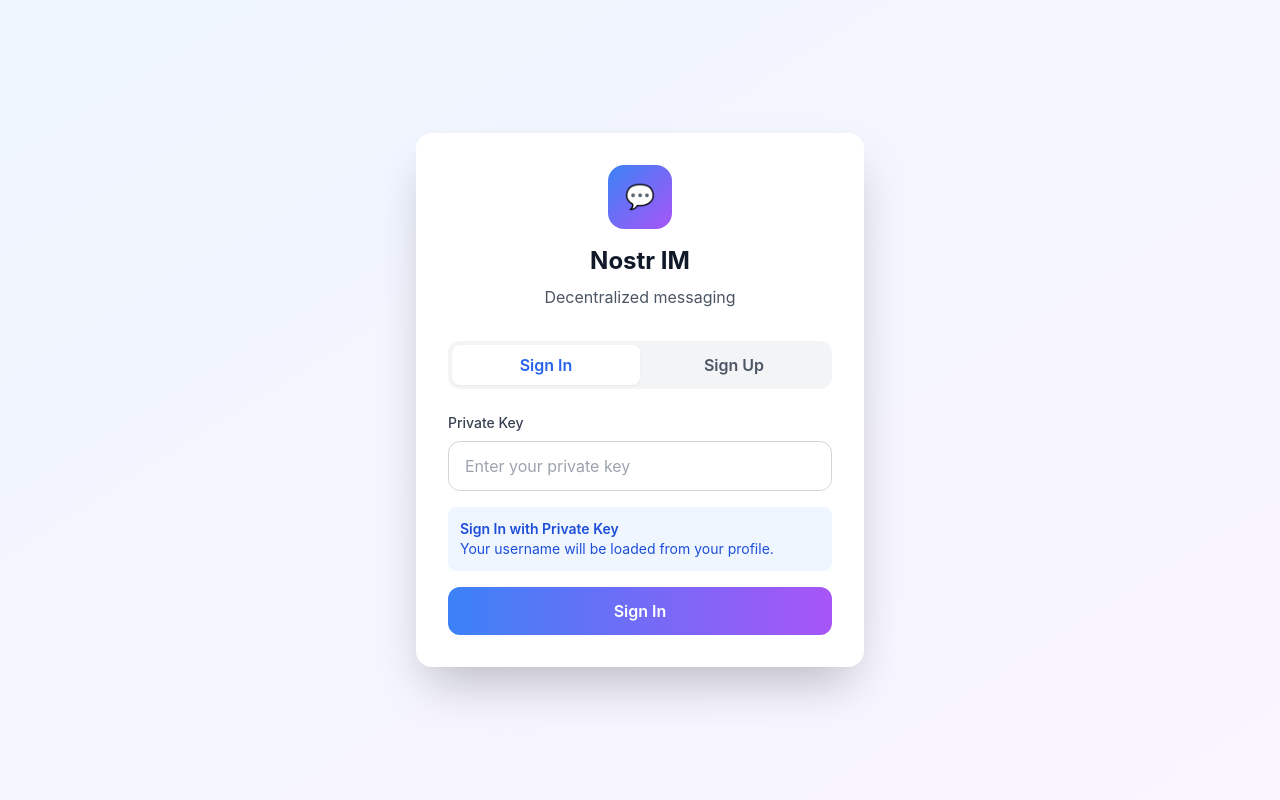
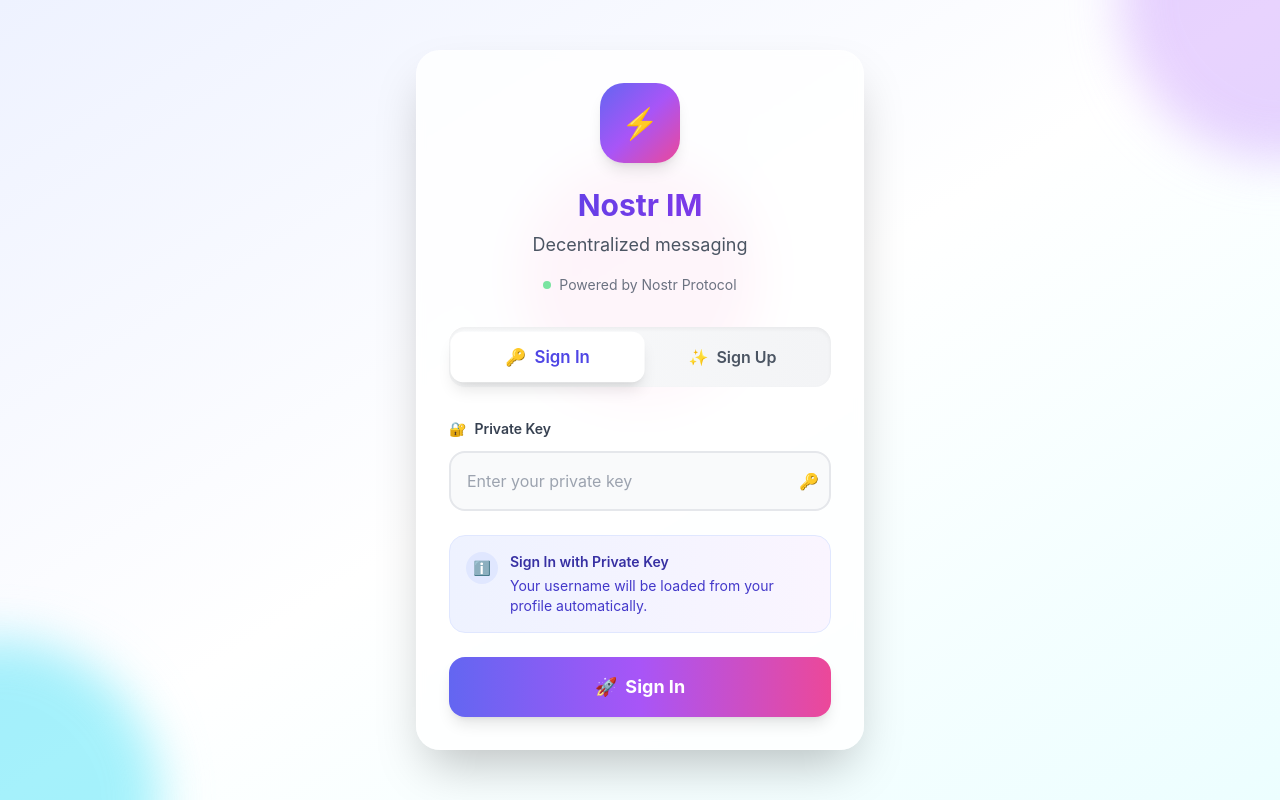
Before and after one commit to windbelike/my-nostr-im, a React (Vite) app: page / in a window 1280 px wide. Built offline with nearby package versions, Linux system fonts and the light colour scheme.

Commit message:
first beautify

```diff
--- a/src/App.tsx
+++ b/src/App.tsx
@@ -652,51 +652,72 @@ function App() {
 
   if (step === 'login') {
     return (
-      <div className="min-h-screen bg-gradient-to-br from-blue-50 to-purple-50 flex items-center justify-center p-4">
-        <div className="bg-white rounded-2xl shadow-2xl p-8 w-full max-w-md">
+      <div className="min-h-screen bg-gradient-to-br from-indigo-50 via-white to-cyan-50 flex items-center justify-center p-4 relative overflow-hidden">
+        {/* 背景装饰 */}
+        <div className="absolute inset-0 overflow-hidden">
+          <div className="absolute -top-40 -right-40 w-80 h-80 bg-purple-300 rounded-full mix-blend-multiply filter blur-xl opacity-70 animate-pulse"></div>
+          <div className="absolute -bottom-40 -left-40 w-80 h-80 bg-cyan-300 rounded-full mix-blend-multiply filter blur-xl opacity-70 animate-pulse"></div>
+          <div className="absolute top-40 left-1/2 transform -translate-x-1/2 w-60 h-60 bg-pink-300 rounded-full mix-blend-multiply filter blur-xl opacity-70 animate-pulse"></div>
+        </div>
+
+        <div className="relative bg-white/80 backdrop-blur-sm rounded-3xl shadow-2xl p-8 w-full max-w-md border border-white/20">
           <div className="text-center mb-8">
-            <div className="w-16 h-16 bg-gradient-to-br from-blue-500 to-purple-500 rounded-2xl flex items-center justify-center mx-auto mb-4">
-              <span className="text-2xl">💬</span>
+            <div className="w-20 h-20 bg-gradient-to-br from-indigo-500 via-purple-500 to-pink-500 rounded-3xl flex items-center justify-center mx-auto mb-6 shadow-lg">
+              <span className="text-3xl">⚡</span>
             </div>
-            <h1 className="text-2xl font-bold text-gray-900 mb-2">Nostr IM</h1>
-            <p className="text-gray-600">Decentralized messaging</p>
+            <h1 className="text-3xl font-bold bg-gradient-to-r from-indigo-600 to-purple-600 bg-clip-text text-transparent mb-2">
+              Nostr IM
+            </h1>
+            <p className="text-gray-600 text-lg">Decentralized messaging</p>
+            <div className="mt-4 flex items-center justify-center space-x-2">
+              <div className="w-2 h-2 bg-green-400 rounded-full animate-pulse"></div>
+              <span className="text-sm text-gray-500">Powered by Nostr Protocol</span>
+            </div>
           </div>
 
           {/* 模式选择 */}
-          <div className="flex mb-6 bg-gray-100 rounded-xl p-1">
+          <div className="flex mb-8 bg-gradient-to-r from-gray-50 to-gray-100 rounded-2xl p-1.5 shadow-inner">
             <button
               onClick={() => setLoginMode('signin')}
-              className={`flex-1 py-2 px-4 rounded-lg font-semibold transition-all ${
+              className={`flex-1 py-3 px-6 rounded-xl font-semibold transition-all duration-300 ${
                 loginMode === 'signin'
-                  ? 'bg-white text-blue-600 shadow-sm'
-                  : 'text-gray-600 hover:text-gray-900'
+                  ? 'bg-white text-indigo-600 shadow-lg transform scale-105'
+                  : 'text-gray-600 hover:text-gray-900 hover:bg-white/50'
               }`}
             >
-              Sign In
+              <span className="flex items-center justify-center space-x-2">
+                <span>🔑</span>
+                <span>Sign In</span>
+              </span>
             </button>
             <button
               onClick={() => setLoginMode('signup')}
-              className={`flex-1 py-2 px-4 rounded-lg font-semibold transition-all ${
+              className={`flex-1 py-3 px-6 rounded-xl font-semibold transition-all duration-300 ${
                 loginMode === 'signup'
-                  ? 'bg-white text-blue-600 shadow-sm'
-                  : 'text-gray-600 hover:text-gray-900'
+                  ? 'bg-white text-indigo-600 shadow-lg transform scale-105'
+                  : 'text-gray-600 hover:text-gray-900 hover:bg-white/50'
               }`}
             >
-              Sign Up
+              <span className="flex items-center justify-center space-x-2">
+                <span>✨</span>
+                <span>Sign Up</span>
+              </span>
             </button>
           </div>
 
           {loginMode === 'signin' ? (
             // Sign In 表单
-            <div className="space-y-4">
-              <div>
-                <label className="block text-sm font-medium text-gray-700 mb-2">
+            <div className="space-y-6">
+              <div className="space-y-2">
+                <label className="block text-sm font-semibold text-gray-700 mb-3 flex items-center">
+                  <span className="mr-2">🔐</span>
                   Private Key
                 </label>
+                <div className="relative">
                   <input
                     type="password"
                     placeholder="Enter your private key"
-                  className="w-full px-4 py-3 border border-gray-300 rounded-xl focus:ring-2 focus:ring-blue-500 focus:border-transparent"
+                    className="w-full px-4 py-4 border-2 border-gray-200 rounded-2xl focus:ring-4 focus:ring-indigo-100 focus:border-indigo-400 transition-all duration-300 bg-gray-50 focus:bg-white"
                     onKeyPress={(e) => {
                       if (e.key === 'Enter') {
                         const privateKey = (document.querySelector('input[placeholder="Enter your private key"]') as HTMLInputElement)?.value;
@@ -706,13 +727,30 @@ function App() {
                       }
                     }}
                   />
+                  <div className="absolute inset-y-0 right-0 pr-3 flex items-center">
+                    <span className="text-gray-400">🔑</span>
                   </div>
-              <div className="p-3 bg-blue-50 rounded-lg">
-                <p className="text-sm text-blue-700">
-                  <span className="font-semibold">Sign In with Private Key</span><br />
-                  Your username will be loaded from your profile.
+                </div>
+              </div>
+
+              <div className="p-4 bg-gradient-to-r from-indigo-50 to-purple-50 rounded-2xl border border-indigo-100">
+                <div className="flex items-start space-x-3">
+                  <div className="flex-shrink-0">
+                    <div className="w-8 h-8 bg-indigo-100 rounded-full flex items-center justify-center">
+                      <span className="text-indigo-600 text-sm">ℹ️</span>
+                    </div>
+                  </div>
+                  <div>
+                    <p className="text-sm font-semibold text-indigo-800 mb-1">
+                      Sign In with Private Key
+                    </p>
+                    <p className="text-sm text-indigo-700">
+                      Your username will be loaded from your profile automatically.
                     </p>
                   </div>
+                </div>
+              </div>
+
               <button
                 onClick={() => {
                   const privateKey = (document.querySelector('input[placeholder="Enter your private key"]') as HTMLInputElement)?.value;
@@ -720,22 +758,25 @@ function App() {
                     handleSignIn(privateKey.trim());
                   }
                 }}
-                className="w-full bg-gradient-to-r from-blue-500 to-purple-500 text-white py-3 px-6 rounded-xl font-semibold hover:from-blue-600 hover:to-purple-600 transition-all duration-200"
+                className="w-full bg-gradient-to-r from-indigo-500 via-purple-500 to-pink-500 text-white py-4 px-6 rounded-2xl font-bold text-lg shadow-lg hover:shadow-xl transform hover:scale-105 transition-all duration-300 flex items-center justify-center space-x-2"
               >
-                Sign In
+                <span>🚀</span>
+                <span>Sign In</span>
               </button>
             </div>
           ) : (
             // Sign Up 表单
-            <div className="space-y-4">
-              <div>
-                <label className="block text-sm font-medium text-gray-700 mb-2">
+            <div className="space-y-6">
+              <div className="space-y-2">
+                <label className="block text-sm font-semibold text-gray-700 mb-3 flex items-center">
+                  <span className="mr-2">👤</span>
                   Username
                 </label>
+                <div className="relative">
                   <input
                     type="text"
                     placeholder="Choose a username"
-                  className="w-full px-4 py-3 border border-gray-300 rounded-xl focus:ring-2 focus:ring-blue-500 focus:border-transparent"
+                    className="w-full px-4 py-4 border-2 border-gray-200 rounded-2xl focus:ring-4 focus:ring-green-100 focus:border-green-400 transition-all duration-300 bg-gray-50 focus:bg-white"
                     onKeyPress={(e) => {
                       if (e.key === 'Enter') {
                         const name = (document.querySelector('input[placeholder="Choose a username"]') as HTMLInputElement)?.value;
@@ -745,13 +786,30 @@ function App() {
                       }
                     }}
                   />
+                  <div className="absolute inset-y-0 right-0 pr-3 flex items-center">
+                    <span className="text-gray-400">✨</span>
                   </div>
-              <div className="p-3 bg-blue-50 rounded-lg">
-                <p className="text-sm text-blue-700">
-                  <span className="font-semibold">New to Nostr?</span><br />
-                  We'll generate a new private key for you. Make sure to save it!
+                </div>
+              </div>
+
+              <div className="p-4 bg-gradient-to-r from-green-50 to-emerald-50 rounded-2xl border border-green-100">
+                <div className="flex items-start space-x-3">
+                  <div className="flex-shrink-0">
+                    <div className="w-8 h-8 bg-green-100 rounded-full flex items-center justify-center">
+                      <span className="text-green-600 text-sm">🆕</span>
+                    </div>
+                  </div>
+                  <div>
+                    <p className="text-sm font-semibold text-green-800 mb-1">
+                      New to Nostr?
+                    </p>
+                    <p className="text-sm text-green-700">
+                      We'll generate a new private key for you. Make sure to save it securely!
                     </p>
                   </div>
+                </div>
+              </div>
+
               <button
                 onClick={() => {
                   const name = (document.querySelector('input[placeholder="Choose a username"]') as HTMLInputElement)?.value;
@@ -759,9 +817,10 @@ function App() {
                     handleSignUp(name.trim());
                   }
                 }}
-                className="w-full bg-gradient-to-r from-green-500 to-blue-500 text-white py-3 px-6 rounded-xl font-semibold hover:from-green-600 hover:to-blue-600 transition-all duration-200"
+                className="w-full bg-gradient-to-r from-green-500 via-emerald-500 to-teal-500 text-white py-4 px-6 rounded-2xl font-bold text-lg shadow-lg hover:shadow-xl transform hover:scale-105 transition-all duration-300 flex items-center justify-center space-x-2"
               >
-                Create Account
+                <span>✨</span>
+                <span>Create Account</span>
               </button>
             </div>
           )}
@@ -771,37 +830,101 @@ function App() {
   }
 
   return (
-    <div className="h-screen bg-gray-50 flex">
+    <div className="h-screen bg-gradient-to-br from-slate-50 via-blue-50 to-indigo-50 flex">
       {/* Sidebar */}
-      <div className="w-80 bg-white border-r border-gray-200 flex flex-col">
-        <div className="p-4 border-b border-gray-200">
-          <h1 className="text-xl font-bold text-gray-900">Nostr IM</h1>
-          <p className="text-sm text-gray-600">Welcome, {user?.name}</p>
-          <p className="text-xs text-gray-500 font-mono break-all">
-            {user?.pubkey}
-          </p>
-          <div className="mt-2 p-2 bg-blue-50 rounded-lg">
-            <p className="text-xs text-blue-700 font-semibold">当前渠道</p>
-            <p className="text-xs text-blue-600 font-mono">{getChannelId()}</p>
+      <div className="w-80 bg-white/80 backdrop-blur-sm border-r border-white/20 flex flex-col shadow-xl">
+        <div className="p-6 border-b border-gray-200/50 bg-gradient-to-r from-indigo-500 to-purple-600 text-white">
+          <div className="flex items-center space-x-3 mb-4">
+            <div className="w-10 h-10 bg-white/20 rounded-xl flex items-center justify-center">
+              <span className="text-xl">⚡</span>
             </div>
-           <div className="flex items-center gap-2 mt-2">
-             <div className="w-2 h-2 bg-green-500 rounded-full"></div>
-             <span className="text-xs text-green-600">Connected to {wsConnections.length} relays</span>
+            <div>
+              <h1 className="text-xl font-bold">Nostr IM</h1>
+              <p className="text-indigo-100 text-sm">Decentralized Chat</p>
             </div>
           </div>
 
-        <div className="flex-1 p-4">
+          <div className="bg-white/10 rounded-xl p-4 backdrop-blur-sm">
+            <div className="flex items-center space-x-3 mb-3">
+              <div className="w-8 h-8 bg-white/20 rounded-full flex items-center justify-center">
+                <span className="text-sm">👤</span>
+              </div>
+              <div className="flex-1 min-w-0">
+                <p className="font-semibold text-white truncate">{user?.name}</p>
+                <p className="text-indigo-200 text-xs truncate">
+                  {user?.pubkey?.substring(0, 16)}...
+                </p>
+              </div>
+            </div>
+
             <div className="space-y-2">
-            <div className="p-3 bg-blue-50 rounded-lg">
-              <h3 className="font-semibold text-gray-900">Demo Chat</h3>
+              <div className="bg-white/10 rounded-lg p-2">
+                <p className="text-xs text-indigo-200 font-semibold mb-1">Current Channel</p>
+                <p className="text-xs text-white font-mono break-all">{getChannelId()}</p>
+              </div>
+
+              <div className="flex items-center space-x-2">
+                <div className="w-2 h-2 bg-green-400 rounded-full animate-pulse"></div>
+                <span className="text-xs text-indigo-200">
+                  Connected to {wsConnections.length} relays
+                </span>
+              </div>
+            </div>
+          </div>
+        </div>
+
+        <div className="flex-1 p-6">
+          <div className="space-y-4">
+            <div className="p-4 bg-gradient-to-r from-blue-50 to-indigo-50 rounded-2xl border border-blue-100">
+              <div className="flex items-center space-x-3 mb-2">
+                <div className="w-8 h-8 bg-blue-100 rounded-full flex items-center justify-center">
+                  <span className="text-blue-600 text-sm">💬</span>
+                </div>
+                <div>
+                  <h3 className="font-bold text-gray-900">Demo Chat</h3>
                   <p className="text-sm text-gray-600">Your conversation</p>
                 </div>
-            <div className="p-3 bg-gray-50 rounded-lg">
-              <h4 className="font-semibold text-gray-900 text-sm">Nostr Info</h4>
-              <p className="text-xs text-gray-600">Messages are sent via Nostr protocol</p>
-              <p className="text-xs text-gray-500 mt-1">
-                {messages.length} message{messages.length !== 1 ? 's' : ''} sent
-              </p>
+              </div>
+            </div>
+
+            <div className="p-4 bg-gradient-to-r from-gray-50 to-slate-50 rounded-2xl border border-gray-100">
+              <div className="flex items-center space-x-3 mb-3">
+                <div className="w-8 h-8 bg-gray-100 rounded-full flex items-center justify-center">
+                  <span className="text-gray-600 text-sm">⚡</span>
+                </div>
+                <div>
+                  <h4 className="font-bold text-gray-900 text-sm">Nostr Protocol</h4>
+                  <p className="text-xs text-gray-600">Decentralized messaging</p>
+                </div>
+              </div>
+
+              <div className="space-y-2">
+                <div className="flex justify-between items-center">
+                  <span className="text-xs text-gray-500">Messages</span>
+                  <span className="text-xs font-semibold text-gray-700">
+                    {messages.length}
+                  </span>
+                </div>
+                <div className="flex justify-between items-center">
+                  <span className="text-xs text-gray-500">Status</span>
+                  <span className="text-xs font-semibold text-green-600 flex items-center">
+                    <div className="w-2 h-2 bg-green-400 rounded-full mr-1"></div>
+                    Online
+                  </span>
+                </div>
+              </div>
+            </div>
+
+            <div className="p-4 bg-gradient-to-r from-purple-50 to-pink-50 rounded-2xl border border-purple-100">
+              <div className="flex items-center space-x-3">
+                <div className="w-8 h-8 bg-purple-100 rounded-full flex items-center justify-center">
+                  <span className="text-purple-600 text-sm">🔒</span>
+                </div>
+                <div>
+                  <h4 className="font-bold text-gray-900 text-sm">Privacy</h4>
+                  <p className="text-xs text-gray-600">End-to-end encrypted</p>
+                </div>
+              </div>
             </div>
           </div>
         </div>
@@ -810,21 +933,35 @@ function App() {
       {/* Chat Area */}
       <div className="flex-1 flex flex-col">
         {/* Chat Header */}
-        <div className="bg-white border-b border-gray-200 p-4">
-          <h2 className="text-lg font-semibold text-gray-900">渠道聊天</h2>
-          <p className="text-sm text-gray-600">与同网站用户聊天</p>
+        <div className="bg-white/80 backdrop-blur-sm border-b border-white/20 p-6 shadow-sm">
+          <div className="flex items-center space-x-4">
+            <div className="w-12 h-12 bg-gradient-to-r from-indigo-500 to-purple-500 rounded-2xl flex items-center justify-center shadow-lg">
+              <span className="text-white text-xl">💬</span>
+            </div>
+            <div>
+              <h2 className="text-xl font-bold text-gray-900">Channel Chat</h2>
+              <p className="text-sm text-gray-600">Connect with users on the same website</p>
+            </div>
+          </div>
         </div>
 
         {/* Messages */}
-        <div className="flex-1 overflow-y-auto p-4 space-y-4">
+        <div className="flex-1 overflow-y-auto p-6 space-y-6 bg-gradient-to-b from-transparent to-gray-50/30">
           {messages.length === 0 ? (
-            <div className="flex items-center justify-center h-full text-gray-500">
-              <div className="text-center">
-                <div className="w-16 h-16 bg-gray-100 rounded-full flex items-center justify-center mx-auto mb-4">
-                  <span className="text-2xl">💬</span>
+            <div className="flex items-center justify-center h-full">
+              <div className="text-center max-w-md">
+                <div className="w-24 h-24 bg-gradient-to-r from-indigo-100 to-purple-100 rounded-3xl flex items-center justify-center mx-auto mb-6 shadow-lg">
+                  <span className="text-4xl">💬</span>
                 </div>
-                <h3 className="text-lg font-semibold mb-2">No messages yet</h3>
-                <p>Start the conversation by sending your first message</p>
+                <h3 className="text-2xl font-bold text-gray-800 mb-3">Welcome to Nostr IM</h3>
+                <p className="text-gray-600 mb-6">Start the conversation by sending your first message</p>
+                <div className="flex items-center justify-center space-x-2 text-sm text-gray-500">
+                  <span>🔒</span>
+                  <span>End-to-end encrypted</span>
+                  <span>•</span>
+                  <span>⚡</span>
+                  <span>Decentralized</span>
+                </div>
               </div>
             </div>
           ) : (
@@ -835,32 +972,39 @@ function App() {
                const shortPubkey = msg.sender.substring(0, 8) + '...';
 
                return (
-                 <div key={msg.id} className={`flex ${isOwnMessage ? 'justify-end' : 'justify-start'}`}>
-                   <div className={`px-4 py-2 rounded-2xl max-w-xs ${
+                 <div key={msg.id} className={`flex ${isOwnMessage ? 'justify-end' : 'justify-start'} group`}>
+                   <div className={`max-w-md px-5 py-3 rounded-3xl shadow-lg transition-all duration-200 hover:shadow-xl ${
                      isOwnMessage
-                       ? 'bg-blue-500 text-white'
-                       : 'bg-gray-200 text-gray-900'
+                       ? 'bg-gradient-to-r from-indigo-500 to-purple-500 text-white rounded-br-lg'
+                       : 'bg-white text-gray-900 border border-gray-100 rounded-bl-lg'
                    }`}>
                      {!isOwnMessage && (
-                       <div className="mb-1">
-                         <p className="text-xs font-semibold opacity-75">
+                       <div className="mb-2 flex items-center space-x-2">
+                         <div className="w-6 h-6 bg-gradient-to-r from-gray-400 to-gray-500 rounded-full flex items-center justify-center">
+                           <span className="text-white text-xs font-bold">
+                             {senderName.charAt(0).toUpperCase()}
+                           </span>
+                         </div>
+                         <div>
+                           <p className="text-xs font-semibold text-gray-700">
                              {senderName}
                            </p>
-                         <p className="text-xs opacity-60 font-mono">
+                           <p className="text-xs text-gray-500 font-mono">
                              {shortPubkey}
                            </p>
                          </div>
+                       </div>
                      )}
-                     <p className="text-sm">{msg.text}</p>
-                     <div className="flex items-center justify-between mt-1">
+                     <p className="text-sm leading-relaxed">{msg.text}</p>
+                     <div className="flex items-center justify-between mt-2">
                        <p className={`text-xs ${
-                         isOwnMessage ? 'text-blue-100' : 'text-gray-500'
+                         isOwnMessage ? 'text-indigo-100' : 'text-gray-500'
                        }`}>
                          {new Date(msg.time).toLocaleTimeString()}
                        </p>
                        <div className="flex items-center gap-1">
-                         <span className="text-xs">✓</span>
-                         <span className="text-xs">Nostr</span>
+                         <span className={`text-xs ${isOwnMessage ? 'text-indigo-200' : 'text-gray-400'}`}>✓</span>
+                         <span className={`text-xs ${isOwnMessage ? 'text-indigo-200' : 'text-gray-400'}`}>Nostr</span>
                        </div>
                      </div>
                    </div>
@@ -872,22 +1016,28 @@ function App() {
          </div>
 
         {/* Message Input */}
-        <div className="bg-white border-t border-gray-200 p-4">
-          <div className="flex gap-3">
+        <div className="bg-white/80 backdrop-blur-sm border-t border-white/20 p-6 shadow-lg">
+          <div className="flex gap-4">
+            <div className="flex-1 relative">
               <input
                 type="text"
                 value={newMessage}
                 onChange={(e) => setNewMessage(e.target.value)}
                 onKeyPress={(e) => e.key === 'Enter' && handleSendMessage()}
                 placeholder="Type a message..."
-              className="flex-1 px-4 py-3 border border-gray-300 rounded-xl focus:ring-2 focus:ring-blue-500 focus:border-transparent"
+                className="w-full px-6 py-4 border-2 border-gray-200 rounded-2xl focus:ring-4 focus:ring-indigo-100 focus:border-indigo-400 transition-all duration-300 bg-gray-50 focus:bg-white text-gray-900 placeholder-gray-500"
               />
+              <div className="absolute inset-y-0 right-0 pr-4 flex items-center">
+                <span className="text-gray-400">💬</span>
+              </div>
+            </div>
             <button
               onClick={handleSendMessage}
               disabled={!newMessage.trim()}
-              className="bg-blue-500 text-white px-6 py-3 rounded-xl font-semibold hover:bg-blue-600 transition-colors disabled:opacity-50 disabled:cursor-not-allowed"
+              className="bg-gradient-to-r from-indigo-500 to-purple-500 text-white px-8 py-4 rounded-2xl font-bold shadow-lg hover:shadow-xl transform hover:scale-105 transition-all duration-300 disabled:opacity-50 disabled:cursor-not-allowed disabled:transform-none disabled:shadow-none flex items-center space-x-2"
             >
-              Send
+              <span>🚀</span>
+              <span>Send</span>
             </button>
           </div>
         </div>
```
Lines whose indentation alone changed are shown as unchanged.
